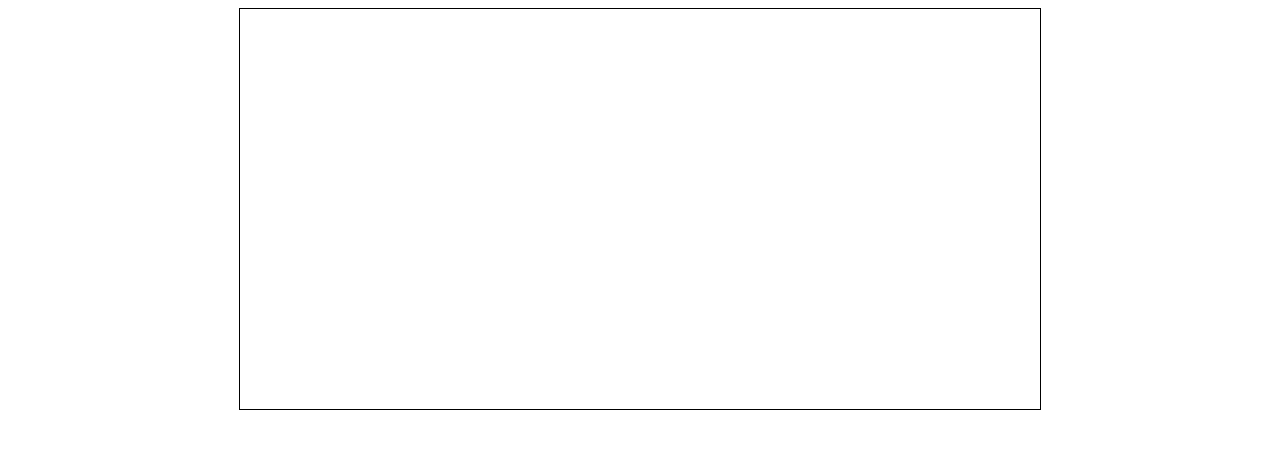
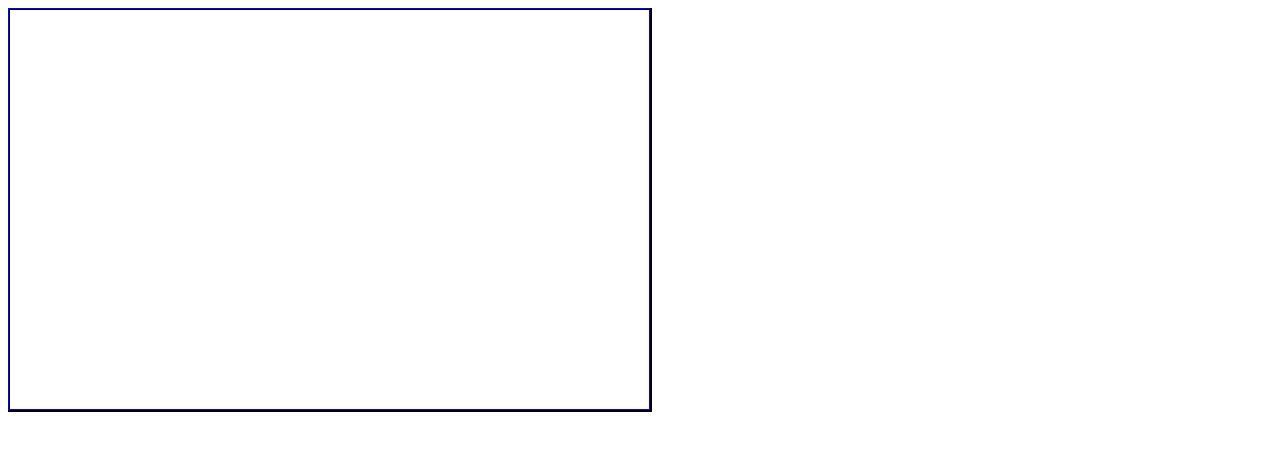
Before and after one commit to omiinaya/canvas-prac, a plain HTML site: page index.html in a window 1280 px wide. Drawn offline with Linux system fonts and the light colour scheme.

Commit message:
testing positioning and overlaying canvases.

```diff
--- a/index.html
+++ b/index.html
@@ -2,5 +2,6 @@
 <link rel="stylesheet" href="style.css">
 
 <div class="canvas-container">
-    <canvas id="canvas" width="800" height="400"></canvas>
+    <canvas id="canvas"></canvas>
+    <canvas id="canvas2"></canvas>
 </div>
--- a/scripts.js
+++ b/scripts.js
@@ -1,15 +1,55 @@
 var canvas;
 var context;
+var canvas2;
+var context2;
+var bounds;
 
 document.addEventListener('DOMContentLoaded', function (event) {
+
     canvas = document.getElementById("canvas");
     context = canvas.getContext("2d");
+
+    context.canvas.width = window.innerWidth / 2;
+    context.canvas.height = window.innerHeight / 2;
+
+    canvas2 = document.getElementById("canvas2");
+    context2 = canvas2.getContext("2d");
+
+    context2.canvas.width = context.canvas.width;
+    context2.canvas.height = context.canvas.height;
+
+    showAxis();
 })
 
 function showAxis() {
-    canvas.addEventListener("mouseenter", function( event ) {
-    console.log("test");
+
+    canvas2.addEventListener("mouseenter", function (e) {
+
+        canvas2.addEventListener("mousemove", function (event) {
+            bounds = canvas2.getBoundingClientRect();
+            currentPos = pointerPos(canvas, event)
+
+            //console.log(bounds.left+","+ bounds.top+","+bounds.right+","+bounds.bottom);
+            drawText(currentPos, "30", 50, 50);
+
+        })
+
     })
+
+}
+
+function pointerPos(canvas, e) {
+    var pos = { x: e.clientX - bounds.left, y: e.clientY - bounds.top };
+    var coordinates = "x: " + pos.x + ", y: " + pos.y;
+    return coordinates;
+}
+
+//writes text(a) with dont size(s) at coordiantes (x,y)
+function drawText(a, s,  x, y) {
+    context2.clearRect(0, 0, window.innerWidth, window.innerHeight)
+    context2.font = s+"px Arial";
+    currentText = a, x, y;
+    context2.fillText(a, x, y);
 }
 
 function drawLine() {
--- a/style.css
+++ b/style.css
@@ -1,7 +1,15 @@
 .canvas-container {
-    text-align:center;
+
 }
 
 #canvas {
-    border: 1px solid black;
+    position: absolute;
+    border: 2px solid black;
+    z-index: 0;
 }
+
+#canvas2 {
+    position: absolute;
+    border: 1px solid blue;
+    z-index: 1;
+}
```
